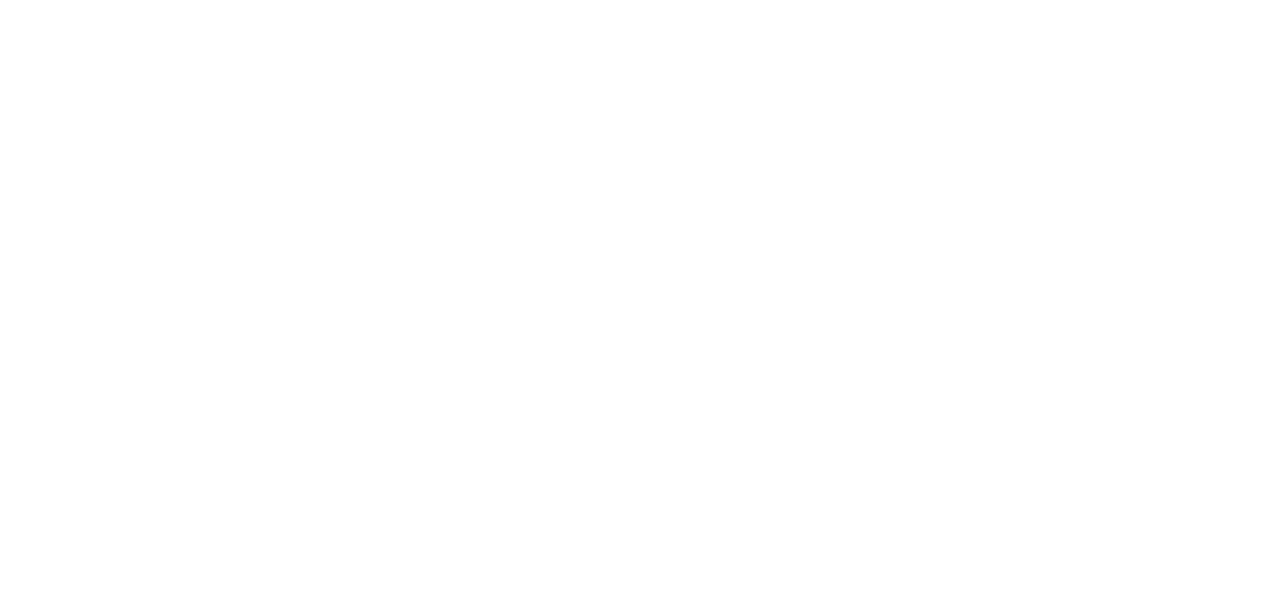
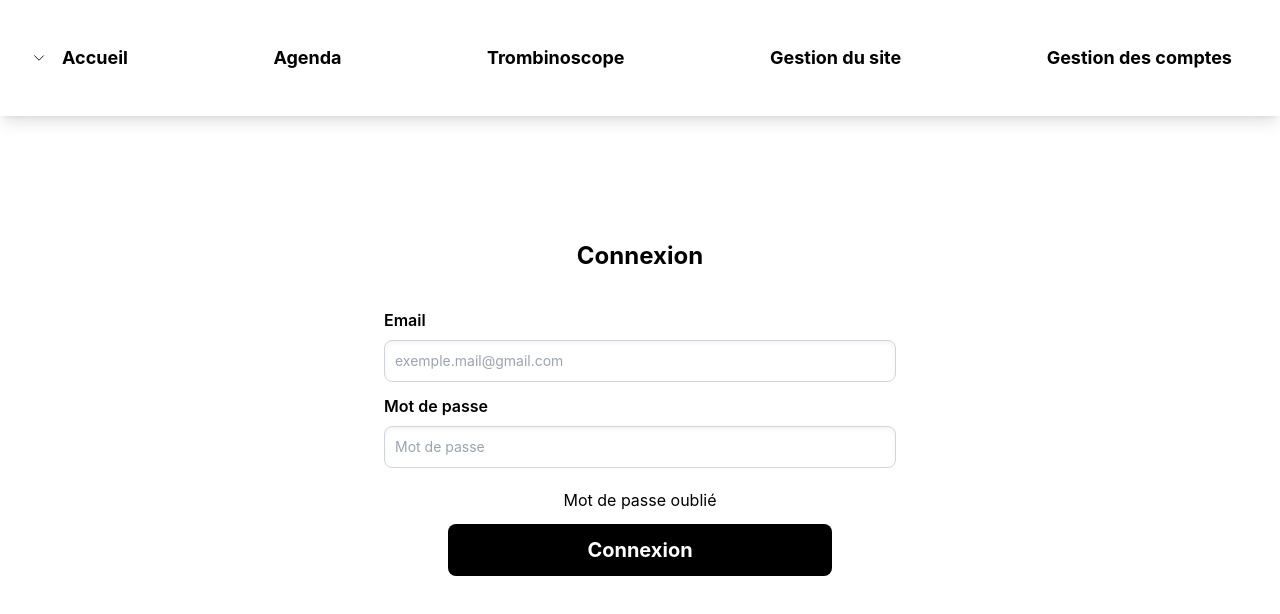
Before and after one commit to Ju-HQP/sae501, a React (Create React App) app in the folder site-mayhumanlab/: page /connexion in a window 1280 px wide. Before the commit this address had no page. Shown: the top 614 px of the page. Built offline with nearby package versions, Linux system fonts and the light colour scheme.

Commit message:
Connexion page display

```diff
--- a/site-mayhumanlab/src/App.jsx
+++ b/site-mayhumanlab/src/App.jsx
@@ -5,6 +5,7 @@
 import { URL_API_VOLUNTEERS } from "./utils/config";
 import Agenda from "./pages/Agenda";
 import SiteGestion from "./pages/SiteGestion";
+import ConnectionForm from "./pages/ConnectionForm";
 
 function App(){
 
@@ -13,6 +14,7 @@
         <Routes>
           <Route exact path="/" element={<Home/>} />
           <Route exact path="/agenda" element={<Agenda/>} />
+          <Route exact path="/connexion" element={<ConnectionForm/>} />
           <Route exact path="/trombinoscope" element={<VolunteersChart/>} />
           <Route exact path="/gestion-du-site" element={<SiteGestion/>} />
           <Route exact path="/gestion-des-benevoles" element={<VolunteersListGestion/>} />
--- a/site-mayhumanlab/src/features/volunteer/volunteerAsyncAction.js
+++ b/site-mayhumanlab/src/features/volunteer/volunteerAsyncAction.js
@@ -51,8 +51,8 @@
                 body: JSON.stringify(datas)
             });
             return await res.json();
-        } catch (er) {
-            return rejectWithValue(+ er.response.data.error.message)
+        } catch (errorAxio) {
+            return rejectWithValue(errorAxio.response.data.error.message)
         }
     }
 )
@@ -92,3 +92,21 @@
         };
     }
 )
+
+export const loginVolunteer = createAsyncThunk(
+    'benevoles/loginVolunteer',
+    async (datas, { rejectWithValue }) => {
+        try {
+            const res = await fetch(URL_API_VOLUNTEERS, {
+                method: 'POST',
+                headers: {
+                    'Content-Type': 'application/json',
+                },
+                body: JSON.stringify(datas)
+            });
+            return await res.json();
+        } catch (errorAxio) {
+            return rejectWithValue(errorAxio.response.data.error.message)
+        }
+    }
+)
--- a/site-mayhumanlab/src/features/volunteer/volunteerSelector.js
+++ b/site-mayhumanlab/src/features/volunteer/volunteerSelector.js
@@ -8,12 +8,12 @@
 export const selectLoading = (state) => state.volunteer.loading;
 export const selectIdVolunteerModifying = (state) => state.volunteer.idVolunteerModifying;
 
-export const selectErrorLoad = (state) => state.film.errors.apiErrorLoad;
-export const selectErrorDelete = (state) => state.film.errors.apiErrorDelete;
+export const selectErrorLoad = (state) => state.volunteer.errors.apiErrorLoad;
+export const selectErrorDelete = (state) => state.volunteer.errors.apiErrorDelete;
 export const selectErrorSave = (state) => {
     if(state.film.editFilmId){
-        return state.film.errors.apiErrorUpdate;
+        return state.volunteer.errors.apiErrorUpdate;
     } else {
-        return state.film.errors.apiErrorAdd;
+        return state.volunteer.errors.apiErrorAdd;
     }
 }
--- a/site-mayhumanlab/src/pages/ConnectionForm.jsx
+++ b/site-mayhumanlab/src/pages/ConnectionForm.jsx
@@ -1,6 +1,64 @@
+import { useDispatch, useSelector } from "react-redux";
+import { Field, Form } from "react-final-form";
+import { selectConnected } from "../features/volunteer/volunteerSelector";
+import Header from "../components/Header";
+
+
 function ConnectionForm(){
+    const dispatch = useDispatch();
+    const isConnected = useSelector(selectConnected);
 
-    return(<></>)
+    const handleSubmit = async(values, form) => {
+
+    }
+
+    function handleExit() {
+
+    }
+
+    return(
+        <>
+        <Header />
+        <div className="fixed top-0 right-0 left-0 z-50 justify-center items-center w-full md:inset-0 h-[calc(100%)] max-h-full flex">
+            <span className="flex justify-center flex-col w-2/5">
+                <h1 className='text-center my-6 font-bold text-2xl'>Connexion</h1>
+                <Form
+                    onSubmit={handleSubmit}
+                    render={({ handleSubmit }) => (
+                        <form onSubmit={handleSubmit} >
+                            <Field
+                                validate=''
+                                name="mail_b"
+                                render={({ input, meta }) => (
+
+                                    <div className="flex flex-col">
+                                        <label htmlFor='mail_b' className="mt-3 mb-2 font-semibold">Email</label>
+                                        <input {...input} value={input.value} placeholder="exemple.mail@gmail.com" id='mail_b' name="mail_b" type='text' className="border shadow-inner border-gray-300 text-gray-900 text-sm rounded-lg w-full p-2.5 focus:shadow-none"></input>
+                                    </div>
+                                )}
+                            >
+                            </Field>
+                            <Field
+                                validate=''
+                                name="mdp_b"
+                                render={({ input, meta }) => (
+                                    <div className="flex flex-col">
+                                        <label htmlFor='mdp_b' className="mt-3 mb-2 font-semibold">Mot de passe</label>
+                                        <input {...input} value={input.value} placeholder="Mot de passe" id='mdp_b' name="mdp_b" type='text' className="border shadow-inner border-gray-300 text-gray-900 text-sm rounded-lg w-full p-2.5 focus:shadow-none"></input>
+                                    </div>
+                                )}
+                            >
+                            </Field>
+                            <div className="flex flex-col justify-center my-2 md:mx-8 lg:mx-16">
+                                <a href="/" className='px-5 py-3 text-center text-base hover:text-pink-600'>Mot de passe oublié</a>
+                                <button type="submit" variant="contained" className='text-white font-bold text-xl bg-black hover:bg-pink-600 rounded-lg px-5 py-3 text-center'>Connexion</button>
+                            </div>
+                        </form>
+                    )} />
+            </span>
+        </div>
+        </>
+    )
 };
 
 export default ConnectionForm;
```
